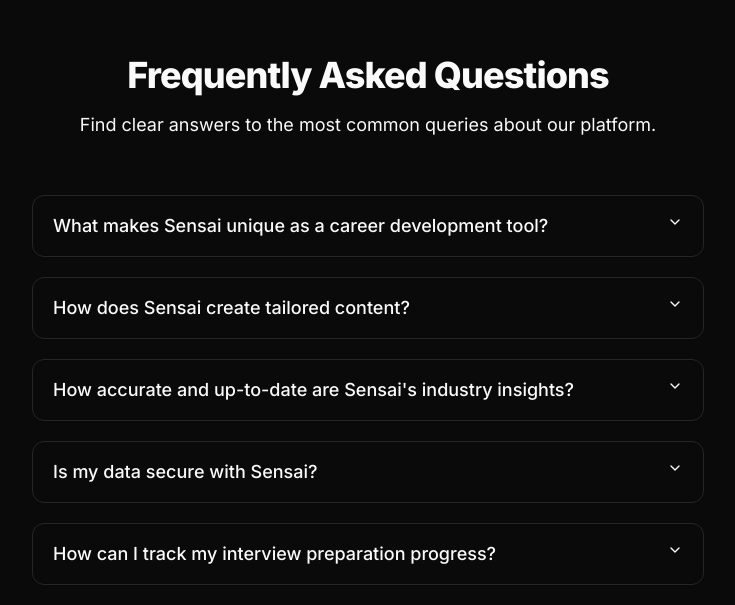
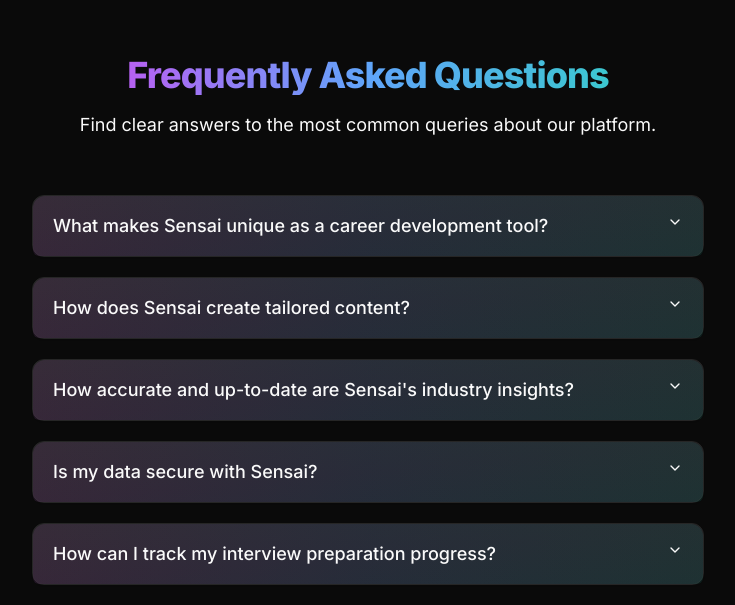
Before and after one commit to sparshsharma81/Interview_with_ai, a Next.js app: page / in a window 1280 px wide. Shown: the part 3580-4185 px from the top of the page, without its empty margins (272-1007 px from the left). Built offline with nearby package versions, Linux system fonts and the light colour scheme; no server answers.

Commit message:
Update page.js
FAQ SECTION

```diff
--- a/app/page.js
+++ b/app/page.js
@@ -319,7 +319,7 @@
 
 
       {/* FAQ Section */}
-      <section className="w-full py-16 md:py-28 bg-background">
+       <section className="w-full py-16 md:py-28 bg-background relative">
 {/* ye w-full width ko full show krega */}
 {/* ye py-16 md:py-28 padding ko screen size k hisab se change krege... */}
 
@@ -330,7 +330,7 @@
     {/* ye text center hai joki text ko center me show krega... */}
     <div className="text-center max-w-2xl mx-auto mb-14">
 
-      <h2 className="text-4xl font-extrabold tracking-tight mb-4 text-foreground">
+      <h2 className="text-4xl font-extrabold tracking-tight mb-4 bg-gradient-to-r from-fuchsia-500 via-blue-400 to-teal-400 bg-clip-text text-transparent animate-gradient">
         Frequently Asked Questions
       </h2>
 
@@ -350,9 +350,9 @@
           <AccordionItem
             key={index}
             value={`item-${index}`}
-            className="rounded-xl border border-border bg-card shadow-sm transition-all duration-300 hover:bg-red-900 hover:shadow-md hover:ring-2 hover:ring-primary/30 hover:border-primary/40"
+            className="rounded-xl border border-border bg-gradient-to-br from-white/10 via-fuchsia-200/10 to-blue-200/10 shadow-sm transition-all duration-300 hover:bg-fuchsia-900/40 hover:shadow-md hover:ring-2 hover:ring-fuchsia-400/30 hover:border-fuchsia-400/40"
           >
-            <AccordionTrigger className="text-left px-5 py-4 text-lg font-medium transition-colors duration-200 rounded-t-xl hover:bg-muted/20">
+            <AccordionTrigger className="text-left px-5 py-4 text-lg font-medium transition-colors duration-200 rounded-t-xl hover:bg-fuchsia-900/20 bg-gradient-to-r from-fuchsia-400/10 via-blue-400/10 to-teal-400/10">
               {faq.question}
             </AccordionTrigger>
             {/* ye accordionContent ye sab shadcn ui k componet hai.. ..joki hamare components wale folder me ui wale folder me hai.. */}
```
